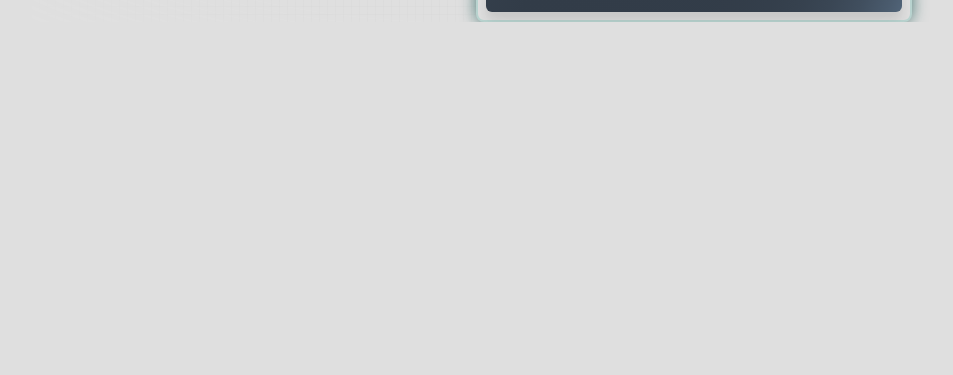
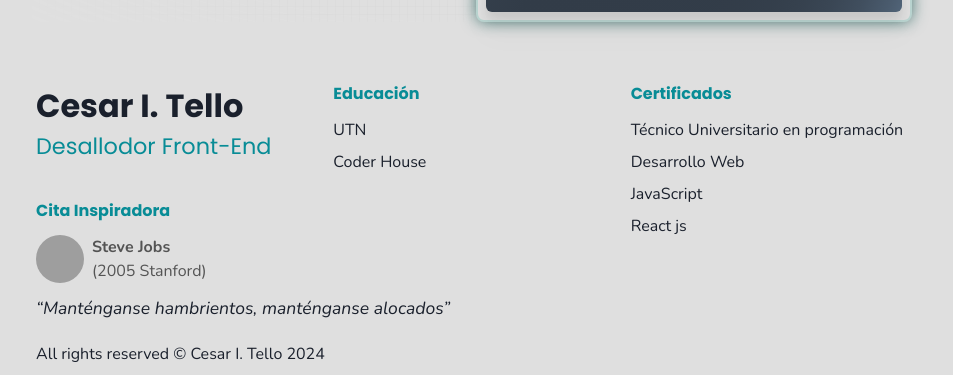
Before and after one commit to Cesar-Ignacio/Portfolio, a React (Vite) app: page / in a window 1280 px wide. Shown: the part 1424-1799 px from the top of the page, without its empty margins (168-1121 px from the left). Before the commit the page ends 1446 px from the top, so only its background shows below. Built offline with nearby package versions, Linux system fonts and the light colour scheme; no server answers; the database is empty; grey boxes are pictures that could not be loaded.

Commit message:
Se agrega el footer

```diff
--- a/src/App.jsx
+++ b/src/App.jsx
@@ -7,6 +7,7 @@ import Tecnologias from './pages/Tecnologias';
 import Proyectos from './pages/Proyectos';
 import Prueba from './pages/Prueba';
 import Contacto from './pages/Contacto';
+import Footer from './pages/Footer';
 
 
 function App() {
@@ -25,8 +26,8 @@ function App() {
               <Proyectos />
               <Tecnologias />
               <Contacto/>
-              {/* <Prueba/> */}
             </main>
+            <Footer/>
           </div>
         </SectionsProvider>
       </ChakraProvider>
--- a/src/pages/Contacto.jsx
+++ b/src/pages/Contacto.jsx
@@ -1,4 +1,4 @@
-import React, { useRef, useState } from 'react'
+import React from 'react'
 import SeccionConteiner from '../components/SeccionConteiner'
 import { useForm } from "react-hook-form"
 import { yupResolver } from "@hookform/resolvers/yup"
@@ -21,17 +21,13 @@ const Contacto = () => {
     const { register, handleSubmit, formState: { errors } } = useForm({ resolver: yupResolver(schema), })
     const onSubmit = (data) => {
 
-        // const results = emailjs.send('service_511vx2e', 'template_jiyczbt', data, { publicKey: 'bVFjtqS0Rjwa5ZOxs', });
+        const results = emailjs.send('service_511vx2e', 'template_jiyczbt', data, { publicKey: 'bVFjtqS0Rjwa5ZOxs', });
 
-        // toast.promise(results, {
-        //     success: { title: 'Mensaje enviado', description: 'Looks great', position: 'bottom-right' },
-        //     error: { title: 'Promise rejected', description: 'Something wrong', position: 'bottom-right' },
-        //     loading: { title: 'Enviando mensaje', description: 'Please wait', position: 'bottom-right' },
-        // })
-
-
-
-
+        toast.promise(results, {
+            success: { title: 'Mensaje enviado', description: 'Looks great', position: 'bottom-right' },
+            error: { title: 'Promise rejected', description: 'Something wrong', position: 'bottom-right' },
+            loading: { title: 'Enviando mensaje', description: 'Please wait', position: 'bottom-right' },
+        })
     }
 
     const [t] = useTranslation('global');
@@ -39,7 +35,7 @@ const Contacto = () => {
 
     return (
         <>
-            <SeccionConteiner id={'con'} className={'w-full '}>
+            <SeccionConteiner id={'con'} className={'w-full scroll-mt-[5rem] '}>
                 {/* Titulo */}
                 <div className='text-silver-950 dark:text-silver-100 tracking-[1px] relative z-20 '>
                     <h2 className='text-[2rem] md:text-[2.5rem] font-bold bg-clip-text xl:dark:text-transparent bg-gradient-to-bl from-silver-100 to-silver-400 font-poppins' >{t("contact.title")}</h2>
--- /dev/null
+++ b/src/pages/Footer.jsx
@@ -0,0 +1,57 @@
+import React from 'react'
+import { Avatar, AvatarFallback, AvatarImage } from "@/components/ui/avatar"
+
+const Footer = () => {
+    return (
+        <footer className='xl:w-[70%] mx-auto mt-[3rem] p-3' >
+            <div className='grid grid-cols-2 lg:grid-cols-3 gap-5  dark:text-silver-50'>
+                <div className='col-span-2 lg:col-auto font-poppins dark:text-silver-50'>
+                    <strong className='text-[2rem]'>Cesar I. Tello</strong>
+                    <p className='text-[1.4rem] text-fountain-blue-700 mb-4 '>Desallodor Front-End</p>
+
+                </div>
+                {/* Educación */}
+                <div className=''>
+                    <strong className='text-fountain-blue-700   font-poppins'>Educación</strong>
+                    <ul className='mt-3 flex flex-col gap-2 '>
+                        <li><a href="https://www.frgp.utn.edu.ar/" target='_blank' className='hover:text-silver-700 transition-colors ease-linear '>UTN</a></li>
+                        <li><a href="https://www.coderhouse.com/ar/?pipe_source=google&pipe_medium=cpc&pipe_campaign=0&gad_source=1&gclid=CjwKCAjwtqmwBhBVEiwAL-WAYSLuyDxF3mjLLSK3YSlC7teb3-Xtmn8PkdXrEsc31p0FwD5naYf7BxoCph8QAvD_BwE" target='_blank' className='hover:text-silver-700 transition-colors ease-linear '>Coder House</a></li>
+                    </ul>
+                </div>
+                {/* Certificados */}
+                <div className='lg:row-span-2'>
+                    <strong className='text-fountain-blue-700  font-poppins '>Certificados</strong>
+                    <ul className='mt-3 flex flex-col gap-2 '>
+                        <li>Técnico Universitario en programación</li>
+                        <li><a href="https://www.coderhouse.com/ar/certificados/65259d0c8b3f8989b8a8d5db?lang=es" target='_blank' className='hover:text-silver-700 transition-colors ease-linear '>Desarrollo Web</a></li>
+                        <li><a href="https://www.coderhouse.com/ar/certificados/656d92ff73dbf57da8f25add?lang=es" target='_blank' className='hover:text-silver-700 transition-colors ease-linear '>JavaScript</a></li>
+                        <li><a href="https://www.coderhouse.com/ar/certificados/65d9f43f7ec59025b4c6ebd7?lang=es" target='_blank' className='hover:text-silver-700 transition-colors ease-linear '>React js</a></li>
+                    </ul>
+                </div>
+                {/* Cita */}
+                <div className='col-span-2'>
+                    <strong className='text-fountain-blue-700  font-poppins '>Cita Inspiradora</strong>
+                    <div className='flex flex-col gap-1 mt-3 '>
+                        <div className='flex gap-2'>
+                            <Avatar className='size-[3rem]'>
+                                <AvatarImage src="https://mg.co.za/wp-content/uploads/2023/03/stevejobs.1419962519.jpeg" />
+                                <AvatarFallback>SJ</AvatarFallback>
+                            </Avatar>
+                            <div className='text-silver-900 dark:text-silver-400'>
+                                <strong>Steve Jobs</strong>
+                                <p>(2005 Stanford)</p>
+                            </div>
+                        </div>
+                        <cite className='text-[1.1rem] mt-2'> <q>Manténganse hambrientos, manténganse alocados</q> </cite>
+                    </div>
+                </div>
+                {/* Copy */}
+                <div className='col-span-2'>
+                    <p>All rights reserved © Cesar I. Tello 2024</p>
+                </div>
+            </div>
+        </footer>
+    )
+}
+
+export default Footer
--- a/src/pages/Inicio.jsx
+++ b/src/pages/Inicio.jsx
@@ -6,7 +6,7 @@ import { useTranslation } from 'react-i18next';
 import ListaRedes from '../components/ListaRedes'
 import SeccionConteiner from '../components/SeccionConteiner';
 import imgCesar from '../assets/imgCesar.webp'
-
+import iaImg from '../assets/iaImg.png'
 const Inicio = () => {
 
   const [t] = useTranslation("global")
@@ -29,7 +29,7 @@ const Inicio = () => {
           <div className='justify-self-center self-center text-silver-950
        dark:text-silver-100 tracking-[1px] relative z-20 md:col-start-1 md:col-end-2  flex flex-col gap-5'>
             <div className='flex flex-col '>
-              <h1 className='titulo text-[3.8rem] md:text-[3.8rem] lg:text-[4.7rem] text-center md:text-start bg-clip-text xl:dark:text-transparent bg-gradient-to-bl from-silver-100 to-silver-400 font-bold font-poppins'>César Tello</h1>
+              <h1 className='titulo text-[3.8rem] md:text-[3.8rem] lg:text-[4rem] text-center md:text-start bg-clip-text xl:dark:text-transparent bg-gradient-to-bl from-silver-100 to-silver-400 font-bold font-poppins'>César I. Tello</h1>
               <div className='flex items-center '>
                 <h2 className='text-[1.5rem] pt-1  text-fountain-blue-700 dark:text-fountain-blue-600 font-poppins '>{t("presentation.specialty")}</h2>
                 <iframe className='w-[2.8rem] h-[2.8rem]' title="GatitoProgramador" src="https://lottie.host/embed/dbb5c84b-7675-4da0-b8ae-820af9f17c24/GokBzvyzUc.json" ></iframe>
@@ -53,7 +53,7 @@ const Inicio = () => {
           </div>
           {/* Avatar xl*/}
           <div className='absolute bottom-0 righ-0 w-[100%] h-[100%] overflow-hidden z-[5] invisible md:visible'>
-            <img src={imgCesar} alt="CesarTello" className='size-[40rem] object-contain bottom-[-0rem] right-[-5rem] absolute z-[-1] drop-shadow-[-9px_-2px_0px_#f7f7f7]' />
+            <img src={iaImg} alt="CesarTello" className='size-[40rem] object-contain bottom-[-0rem] right-[-5rem] absolute z-[-1] drop-shadow-[-9px_-2px_0px_#f7f7f7]' />
             <span className='rotate-[90deg] text-[#3d646290] font-poppins font-bold text-[15rem] absolute top-[12rem] right-[-19rem] '>CESAR</span>
             <span className='rotate-[90deg] text-[#3d64629a] font-poppins font-bold text-[12rem] absolute top-[12rem] right-[7rem] z-[-2]'>TELLO</span>
           </div>
--- a/src/pages/Proyectos.jsx
+++ b/src/pages/Proyectos.jsx
@@ -29,7 +29,7 @@ const Proyectos = () => {
 
     return (
         <>
-            <SeccionConteiner id='pro' className='scroll-mt-[4rem] ' >
+            <SeccionConteiner id='pro' className='scroll-mt-[5rem] ' >
 
                 {/* Titulo */}
                 <div className='text-silver-950 dark:text-silver-100 tracking-[1px] relative z-20 '>
--- a/src/pages/Tecnologias.jsx
+++ b/src/pages/Tecnologias.jsx
@@ -28,7 +28,7 @@ const Tecnologias = () => {
 
   return (
     <>
-      <SeccionConteiner id='tec' className='scroll-mt-[4rem] '>
+      <SeccionConteiner id='tec' className='scroll-mt-[5rem] '>
           <div className='text-silver-950 dark:text-silver-100 tracking-[1px] relative z-20 '>
             <h2 className='text-[2rem] md:text-[2.5rem] font-bold bg-clip-text xl:dark:text-transparent bg-gradient-to-bl from-silver-100 to-silver-400 font-poppins' >{t("technologies.title")}</h2>
             <p>{t("technologies.description")}</p>
```
Also changed, not shown: src/assets/iaImg.png (added).
